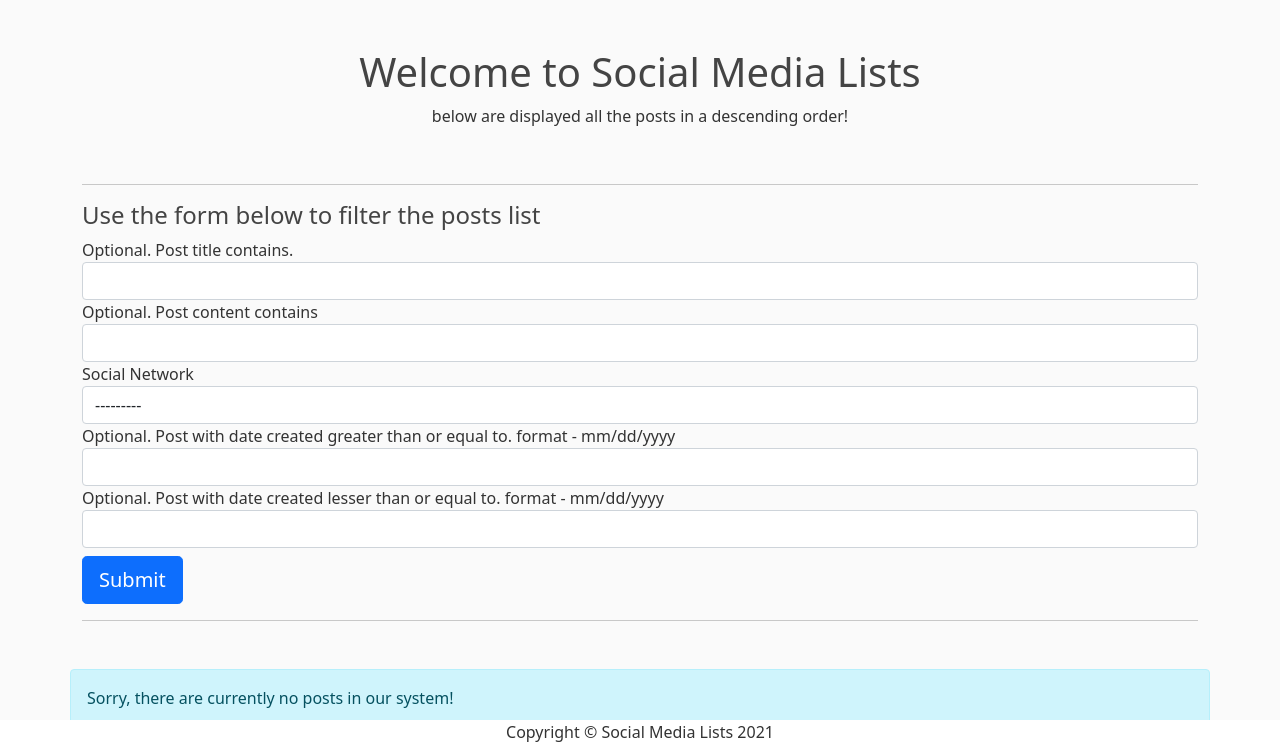
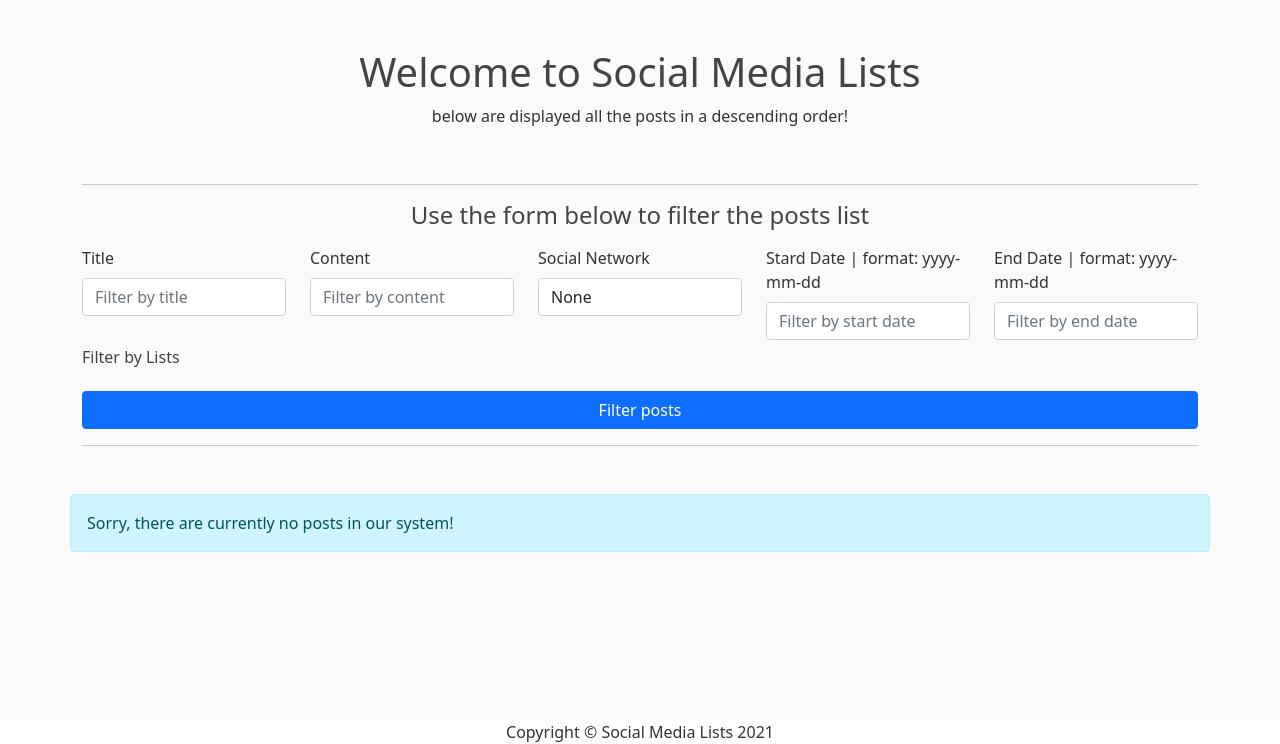
Before and after one commit to aryanlilian/Social-Posts, a Django app: page / in a window 1280 px wide. Shown: the part 56-800 px from the top of the page. Run offline with Django 3.2, Linux system fonts and the light colour scheme; data that the repository does not hold is empty; some libraries are stand-ins or nearby versions.

Commit message:
changed the filtering system & configured the architecture of the filtering system

```diff
--- /dev/null
+++ b/posts/constants.py
@@ -0,0 +1,3 @@
+# defining all the constants used in the posts app of the project
+socialNetworksListConstant = ['Facebook', 'Twitter']
+startDateConstant = '1900-01-01'
--- a/posts/models.py
+++ b/posts/models.py
@@ -5,7 +5,7 @@ from django.utils.translation import ugettext_lazy as _
 
 # List model represents the lists that will hold the authors/users grouped and will be used for filtering posts
 class List(models.Model):
-    title = models.CharField(_('Title'), max_length=30, null=False, blank=False)
+    title = models.CharField(_('Title'), max_length=30, null=False, blank=False, unique=True)
     created_date = models.DateTimeField(_('Created Date/Time'), auto_now_add=True)
     updated_date = models.DateTimeField(_('Updated Date/Time'), auto_now=True)
 
--- a/posts/views.py
+++ b/posts/views.py
@@ -1,21 +1,32 @@
 from django.shortcuts import render
-from .models import Post
-from .filters import PostFilter
+from .models import Post, List, Author
+from .utils import getValuesFromRequest
 
 
-# The postsList view function is handling the actions which are processing the data to be displayed on the index.html
-# file. The index.html file represents the home page of the project
+# The postsList view function is handling the actions which are processing the data to be displayed on the
+# index.html file. The index.html file represents the home page of the project
 def postsList(request):
-    posts = Post.objects.all().order_by('-created_date')
-    # postsFilter object is filtering the posts QuerySet that is coming from the db using the parameters from
-    # the GET request that is coming from the home page
-    postsFilter = PostFilter(request.GET, queryset=posts)
-    posts = postsFilter.qs
+    # getting all the List objects from the db in descending order for being displayed on the form
+    lists = List.objects.all().order_by('-created_date')
+
+    if request.method == 'POST':
+        # getting the inputs values from the POST request of the filtering form
+        title, content, socialNetworks, startDate, endDate, peopleList = getValuesFromRequest(request)
+
+        # getting the filtered authors objects by the lists form the db
+        authors = Author.objects.filter(lists__in=peopleList) if peopleList else Author.objects.all()
+        # getting the filtered Posts objects by the filtering form from the db
+        posts = Post.objects.filter(
+            user__in=authors, title__icontains=title, content__icontains=content,
+            social_network__in=socialNetworks, created_date__range=[startDate, endDate]
+        ).order_by('-created_date')
+    else:
+        posts = Post.objects.all().order_by('-created_date')
 
     # the context HashMap/Dictionary holds all the elements to be sent on the frontend
     context = {
         'title' : 'Home',
         'posts' : posts,
-        'postsFilter' : postsFilter,
+        'lists' : lists,
     }
     return render(request, 'posts/index.html', context)
--- a/templates/posts/index.html
+++ b/templates/posts/index.html
@@ -4,10 +4,45 @@
     <div class="container">
         <br>
         <hr>
-        <h4>Use the form below to filter the posts list</h4>
-        <form method="GET">
-            {{ postsFilter.form|crispy }}
-            <button type="submit" name="button" class="btn btn-primary btn-lg btn-block mt-2">Submit</button>
+        <h4 class="text-center mb-3">Use the form below to filter the posts list</h4>
+        <form method="POST">
+            {% csrf_token %}
+            <div class="row">
+              <div class="col">
+                <label for="title" class="form-label">Title</label>
+                <input type="text" id="title" class="form-control" name="titleContains" placeholder="Filter by title" aria-label="Filter by title">
+              </div>
+              <div class="col">
+                <label for="content" class="form-label">Content</label>
+                <input type="text" id="content" class="form-control" name="contentContains" placeholder="Filter by content" aria-label="Filter by content">
+              </div>
+              <div class="col">
+                  <label for="network" class="form-label">Social Network</label>
+                  <select id="network" name="socialNetwork" class="form-control">
+                     <option value="">None</option>
+                     <option value="Facebook">Facebook</option>
+                     <option value="Twitter">Twitter</option>
+                  </select>
+              </div>
+              <div class="col">
+                  <label for="startDate" class="form-label">Stard Date | format: yyyy-mm-dd</label>
+                  <input type="text" id="startDate" class="form-control" name="startDate" placeholder="Filter by start date" aria-label="Filter by start date">
+              </div>
+              <div class="col">
+                  <label for="endDate" class="form-label">End Date | format: yyyy-mm-dd</label>
+                  <input type="text" id="endDate" class="form-control" name="endDate" placeholder="Filter by end date" aria-label="Filter by end date">
+              </div>
+            </div>
+            <h6 class="mt-2">Filter by Lists</h6>
+            {% for list in lists %}
+                <div class="form-check form-check-inline">
+                  <input class="form-check-input" type="checkbox" name="authorsList" id="{{ list.title }}" value="{{ list.id }}">
+                  <label class="form-check-label" for="{{ list.title }}">{{ list.title }}</label>
+                </div>
+            {% endfor %}
+            <div class="d-grid gap-2">
+              <button class="btn btn-primary mt-3" type="submit">Filter posts</button>
+            </div>
         </form>
         <hr>
     </div>
```
Also changed, not shown: posts/utils.py (added, +14 -0 lines), posts/migrations/0010_alter_list_title.py (added), posts/migrations/0011_rename_user_post_author.py (added), posts/migrations/0012_rename_author_post_user.py (added).
